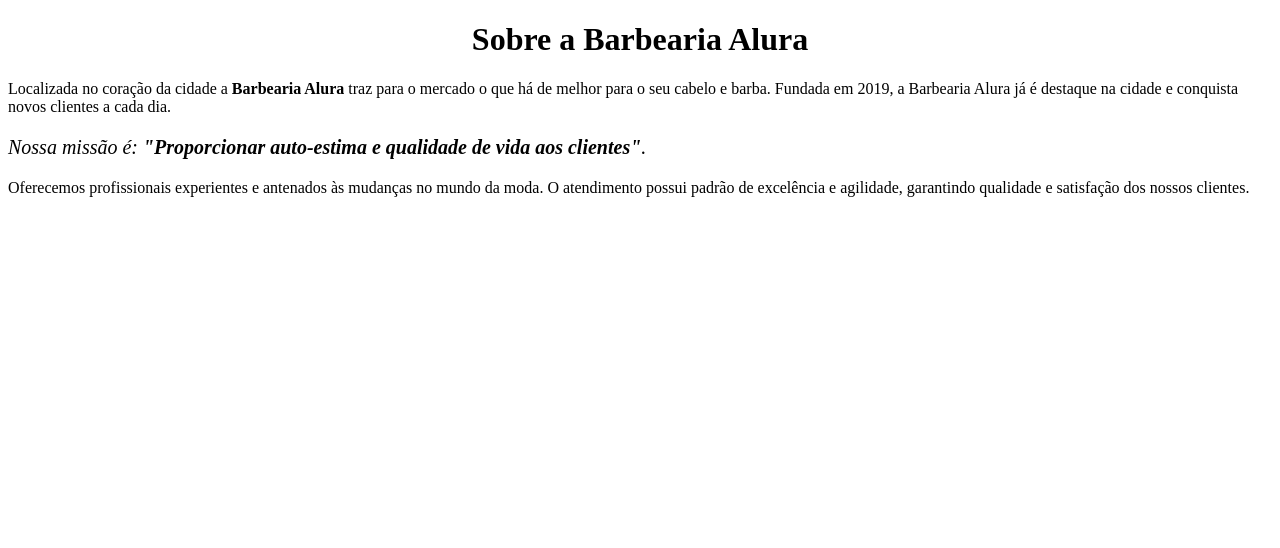
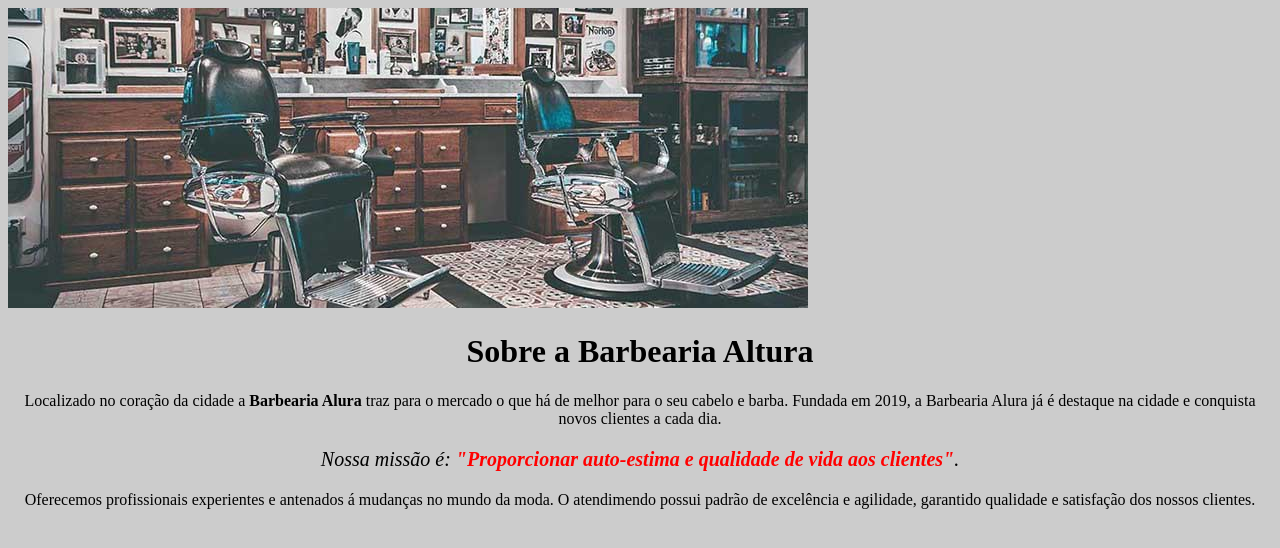
Before and after one commit to ericcristian12/eric-barbearia-alura1, a plain HTML site: page index.html in a window 1280 px wide. Drawn offline with Linux system fonts and the light colour scheme.

Commit message:
Add files via upload

```diff
--- a/index.html
+++ b/index.html
@@ -2,20 +2,21 @@
 <html lang="pt-br">
     <head>
         <meta charset="UTF-8">
-        <title>Barbearia Aluura</title>
-        <link rel="stylesheet"href="stely.css">
-
-        <style>
-
-        </style>
+        <title>Barbearia Alura</title>
+        <link rel="stylesheet" href="style.css">
     </head>
 
     <body>
-        <h1 style="text-align: center; #CCCCC">Sobre a Barbearia Alura</h1>
+        <img id="banner" src="banner.jpg">
 
-        <p style="">Localizada no coração da cidade a <strong>Barbearia Alura</strong> traz para o mercado o que há de melhor para o seu cabelo e barba. Fundada em 2019, a Barbearia Alura já é destaque na cidade e conquista novos clientes a cada dia.</p>
+        <h1>Sobre a Barbearia Altura</h1>
 
-        <p style="font-size: 20px"><em>Nossa missão é: <strong>"Proporcionar auto-estima e qualidade de vida aos clientes"</strong>.</em></p>
+         <P>Localizado no coração da cidade a <strong>Barbearia Alura</strong> traz para o mercado o que há de melhor para o seu cabelo e barba.
+         Fundada em 2019, a Barbearia Alura já é destaque na cidade e conquista novos clientes a cada dia.</P>
 
-        <p>Oferecemos profissionais experientes e antenados às mudanças no mundo da moda. O atendimento possui padrão de excelência e agilidade, garantindo qualidade e satisfação dos nossos clientes.</p>
-        </body>
+         <P id="missao"><em>Nossa missão é: <strong>"Proporcionar auto-estima e qualidade de vida aos clientes"</strong>.</em></P>
+
+         <P>Oferecemos profissionais experientes e antenados á mudanças no mundo da moda. O atendimendo possui padrão de excelência
+         e agilidade, garantido qualidade e satisfação dos nossos clientes.</P>
+    </body>
+</html>
--- a/style.css
+++ b/style.css
@@ -1,11 +1,37 @@
 body {
     background: #CCCCCC
+}
+
+h1 {
+    text-align: center;
+}
+
+P {
+    text-align: center
+}
+
+#missão {
+    font-size: 20px
+}
+
+
+ em strong {
+    color: #FF0000
  }
 
- P {
-     text-aling: center
+
+
+
+
+
+p {
+    text-align: center;
+}
+
+#missao {
+    font-size: 20px
 }
 
 em strong {
-    color: red;
+    color: #FF0000;
 }
```
Also changed, not shown: banner.jpg (added).
